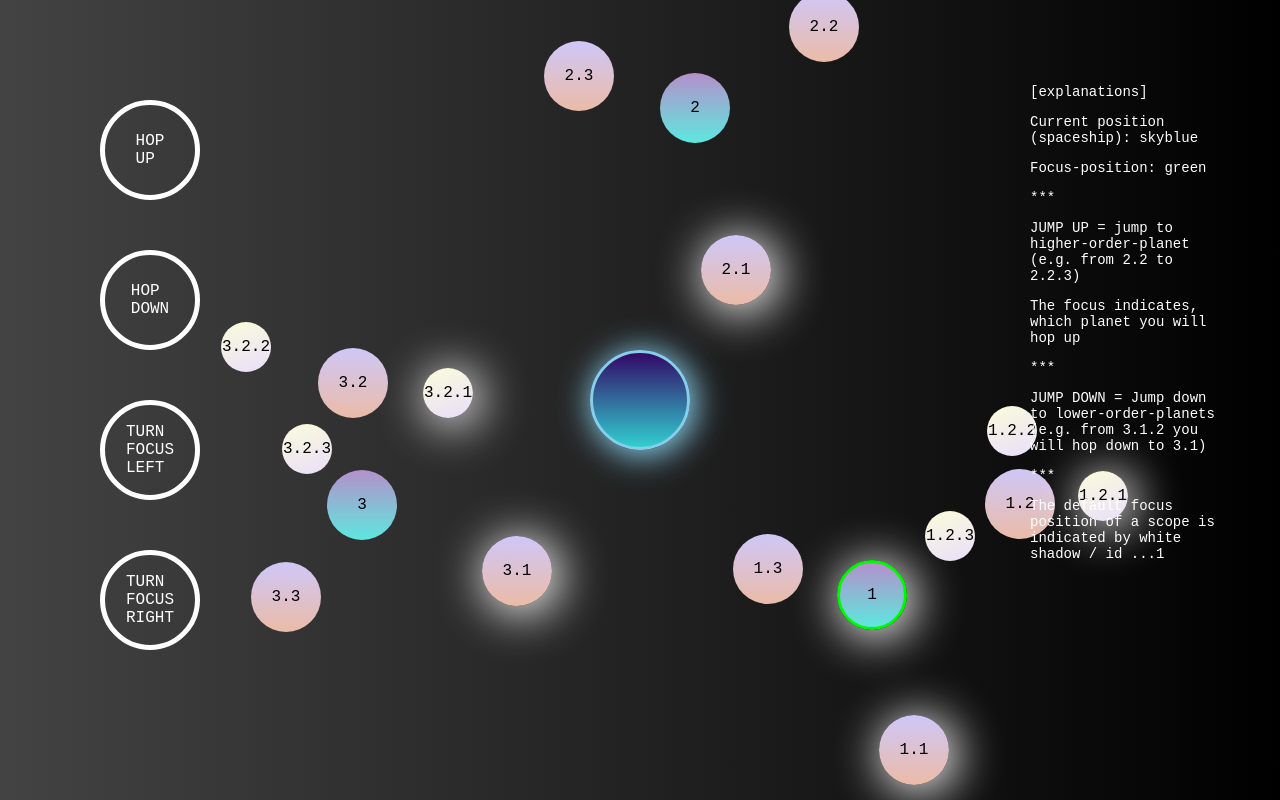
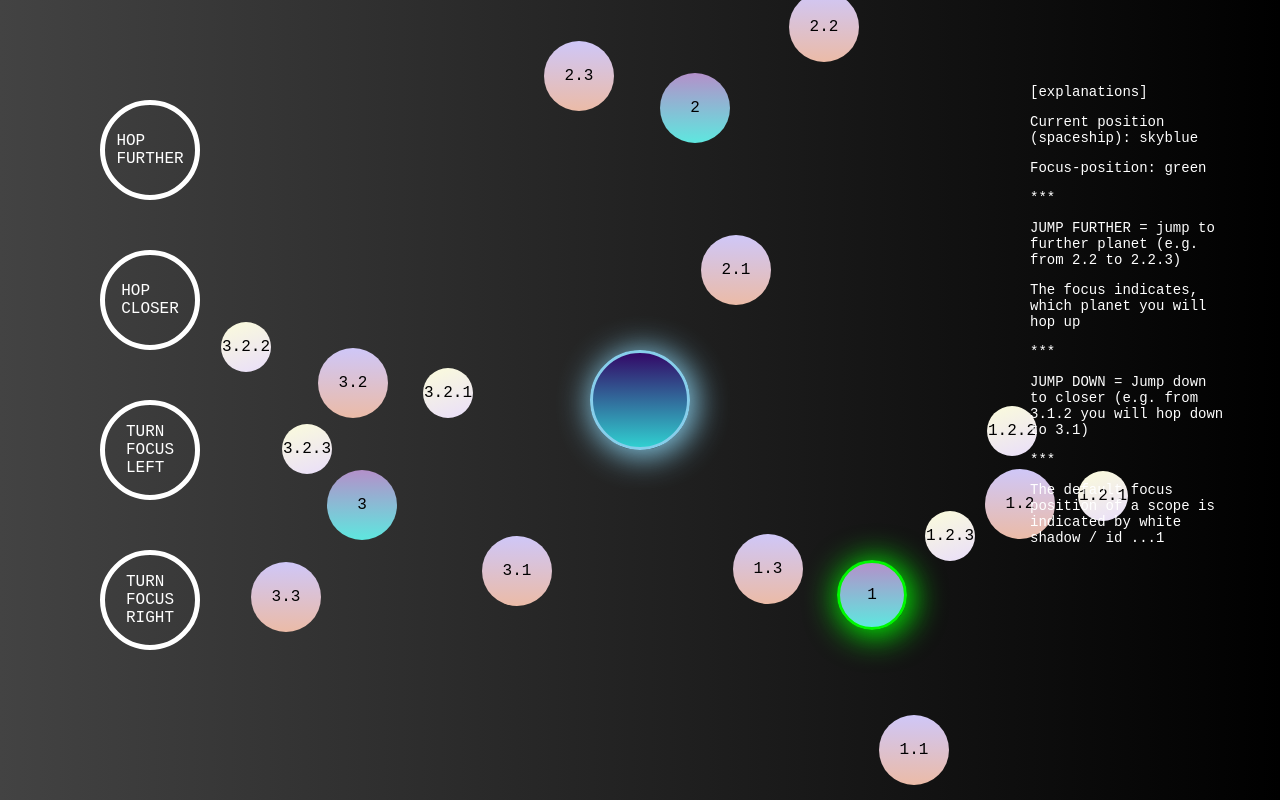
Before and after one commit to lisa-von-mond/bloomcraft, a Next.js app: page / in a window 1280 px wide. Built offline with nearby package versions, Linux system fonts and the light colour scheme; a web font is replaced by a local one.

Commit message:
make small styling changes

```diff
--- a/components/field.jsx
+++ b/components/field.jsx
@@ -135,8 +135,8 @@ return(
                   </MyGalaxy2>)}
                   </MyGalaxy1>)}
 
-<TestButton1 onClick = {hopUpNow}>HOP<br></br>UP</TestButton1>
-<TestButton2 onClick = {hopDownNow}>HOP<br></br>DOWN</TestButton2>
+<TestButton1 onClick = {hopUpNow}>HOP<br></br>FURTHER</TestButton1>
+<TestButton2 onClick = {hopDownNow}>HOP<br></br>CLOSER</TestButton2>
 <TestButton3 onClick = {turnFocusLeftNow}>TURN<br></br>FOCUS<br></br>LEFT</TestButton3>
 <TestButton4 onClick = {turnFocusRightNow}>TURN<br></br>FOCUS<br></br>RIGHT</TestButton4>
 <Legend>
@@ -145,10 +145,10 @@ return(
   <p>Current position (spaceship): skyblue</p>
   <p>Focus-position: green</p>
   <p>***</p>
-  <p>JUMP UP = jump to higher-order-planet (e.g. from 2.2 to 2.2.3)</p>
+  <p>JUMP FURTHER = jump to further planet (e.g. from 2.2 to 2.2.3)</p>
   <p>The focus indicates, which planet you will hop up</p>
   <p>***</p>
-  <p>JUMP DOWN = Jump down to lower-order-planets (e.g. from 3.1.2 you will hop down to 3.1)</p>
+  <p>JUMP DOWN = Jump down to closer (e.g. from 3.1.2 you will hop down to 3.1)</p>
   <p>***</p>
   <p>The default focus position of a scope is indicated by white shadow / id ...1</p>
  </Legend>
@@ -177,7 +177,7 @@ ${(props) => props.active === true &&
 
 ${(props) => props.focus === true &&
     css`
-    box-shadow: 0.3em 0.3em 3em 0.2em #00f700;
+    box-shadow: 0.2em 0.2em 2em 0.2em #00f700;;
     border:3px solid #00f700;`}
 `
 
@@ -196,6 +196,7 @@ width: 70px;
 border-radius:50%;
 transform:translate(15px,15px);
 
+
   ${(props) => props.active === true &&
     css`
     box-shadow: 0.2em 0.2em 2em 0.2em skyblue;
@@ -204,12 +205,10 @@ transform:translate(15px,15px);
 
   ${(props) => props.focus === true &&
     css`
-    box-shadow: 0.3em 0.3em 3em 0.2em #00f700;
+    box-shadow: 0.2em 0.2em 2em 0.2em #00f700;;
     border:3px solid #00f700;`}
 
-  ${(props) => props.flow === 1 &&
-    css`
-    box-shadow: 0.3em 0.3em 3em 0.2em white`}
+
 `
 
 const MyGalaxy3 = styled.div`
@@ -236,11 +235,6 @@ ${(props) => props.focus === true &&
     css`
     box-shadow: 0.3em 0.3em 3em 0.2em #00f700;
     border:3px solid #00f700`}
-
-${(props) => props.flow === 1 &&
-      css`
-      box-shadow: 0.3em 0.3em 3em 0.2em white`}
-
 `
 
 const MyGalaxy4 = styled.div`
@@ -259,18 +253,15 @@ border-radius:50%;
 transform:translate(15px,15px);
 
 ${(props) => props.active === true &&
-    css`
-    box-shadow: 0.2em 0.2em 2em 0.2em gold;
-    border:3px solid gold;`}
+  css`
+  box-shadow: 0.2em 0.2em 2em 0.2em skyblue;
+  border:3px solid skyblue;`}
 
 ${(props) => props.focus === true &&
-    css`
-    box-shadow: 0.3em 0.3em 3em 0.2em #00f700;
-    border:3px solid #00f700;`}
+  css`
+  box-shadow: 0.3em 0.3em 3em 0.2em #00f700;
+  border:3px solid #00f700`}
 
-${(props) => props.flow === 1 &&
-     css`
-     box-shadow: 0.3em 0.3em 3em 0.2em white;`}
 `
 
 const TestButton1 = styled.div`
```
